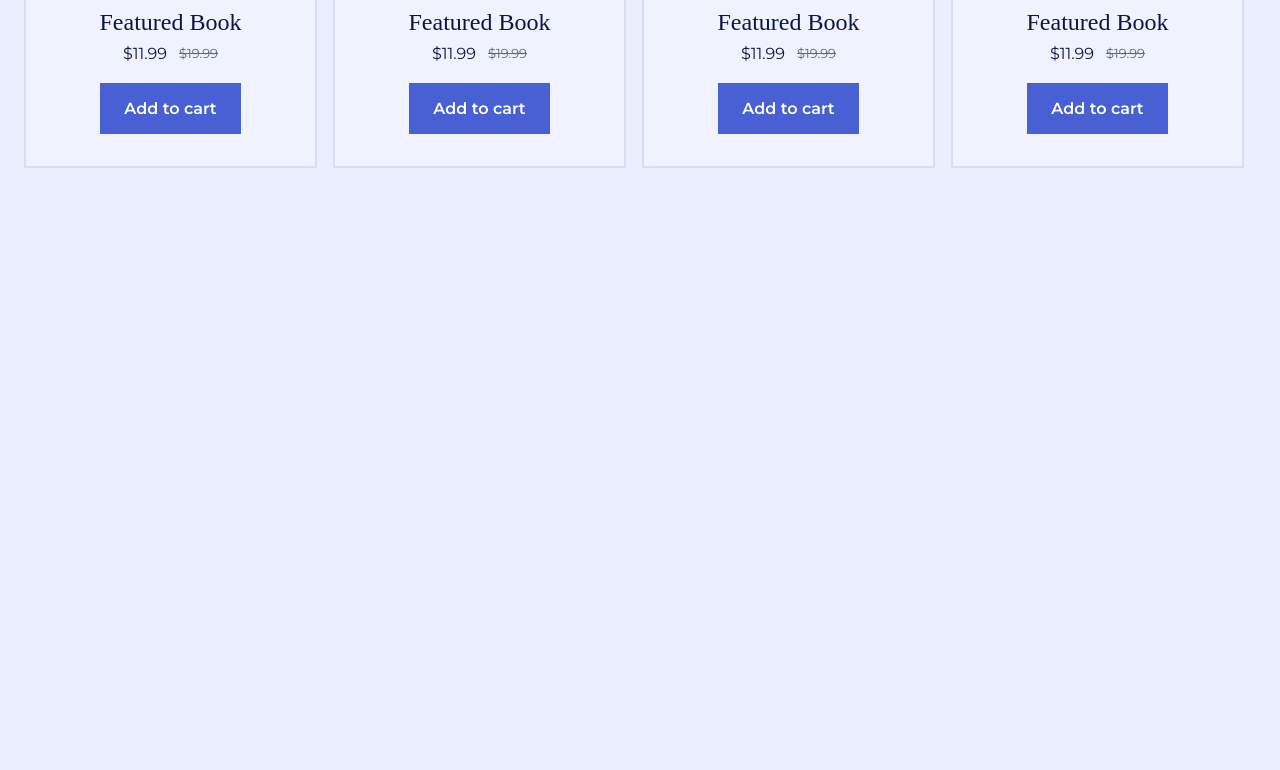
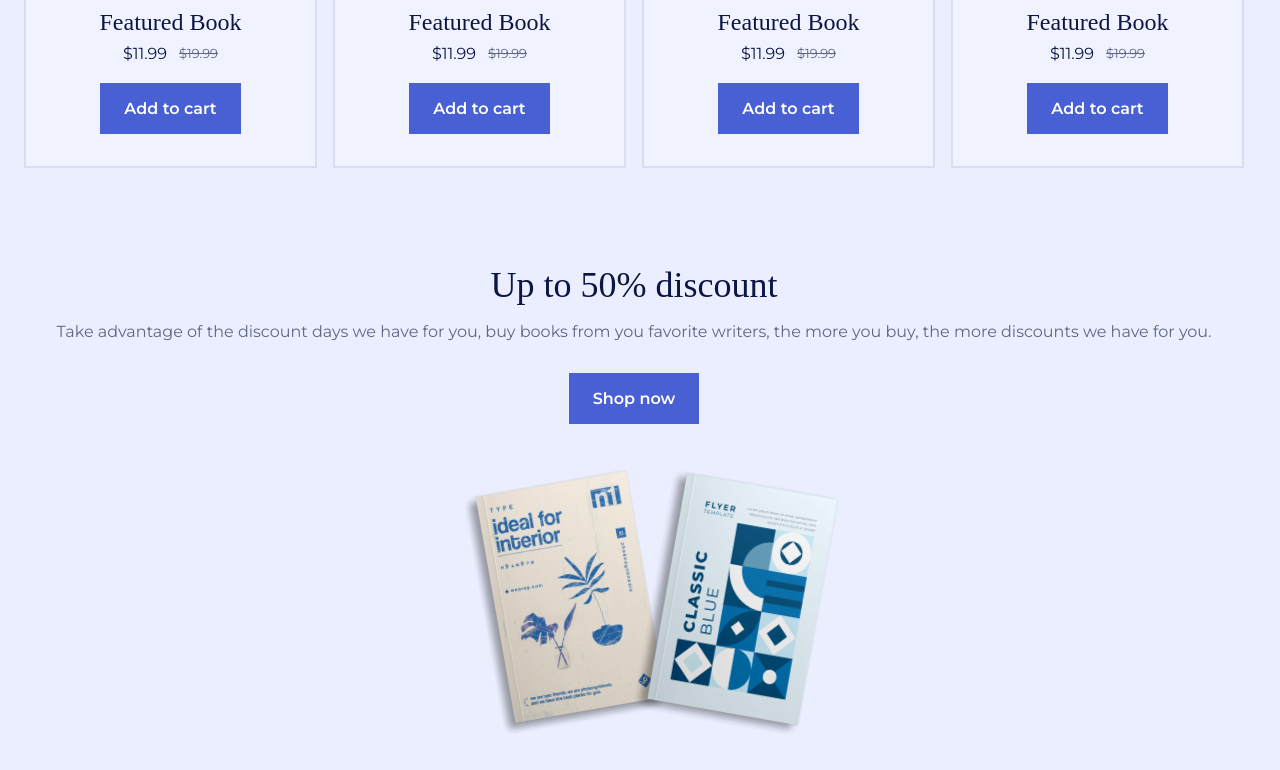
Before and after one commit to castillogbrl/responsive-book-website, a plain HTML site: page index.html in a window 1280 px wide. Shown: the part 1658-2428 px from the top of the page. Before the commit the page ends 2226 px from the top, so only its background shows below. Drawn offline with nearby package versions, Linux system fonts and the light colour scheme; a web font is replaced by a local one.

Commit message:
adds discount section

```diff
--- a/assets/css/styles.css
+++ b/assets/css/styles.css
@@ -526,8 +526,40 @@ img {
   transition: border .4s background-color .4s;
 }
 
-/*=============== DISCOUNT ===============*/
+/* DISCOUNT */
+.discount__container {
+  row-gap: 3.5rem;
+}
 
+.discount__data {
+  text-align: center;
+}
+
+.discount__title {
+  margin-bottom: 1rem;
+}
+
+.discount__description {
+  margin-bottom: 2rem;
+}
+
+.discount__images {
+  display: flex;
+  justify-content: center;
+}
+
+.discount__img-1,
+.discount__img-2 {
+  width: 170px;
+}
+
+.discount__img-1 {
+  transform: translateX(1rem) rotate(-10deg);
+}
+
+.discount__img-2 {
+  transform: translateX(1rem) rotate(10deg);
+}
 
 /*=============== NEW ===============*/
 
--- a/index.html
+++ b/index.html
@@ -390,9 +390,29 @@
             </div>
          </section>
 
-         <!--==================== DISCOUNT ====================-->
+         <!-- DISCOUNT -->
          <section class="discount section" id="discount">
+            <div class="discount__container container grid">
+               <div class="discount__data">
+                  <h2 class="discount__title section__title">
+                     Up to 50% discount
+                  </h2>
 
+                  <p class="discount__description">
+                     Take advantage of the discount days we
+                     have for you, buy books from you favorite
+                     writers, the more you buy, the more
+                     discounts we have for you.
+                  </p>
+
+                  <a href="#" class="button">Shop now</a>
+               </div>
+
+               <div class="discount__images">
+                  <img src="assets/img/discount-book-1.png" alt="image" class="discount__img-1">
+                  <img src="assets/img/discount-book-2.png" alt="image" class="discount__img-2">
+               </div>
+            </div>
          </section>
 
          <!--==================== NEW BOOKS ====================-->
```
